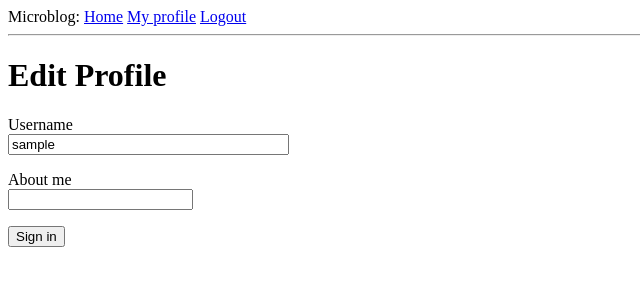
After one commit to DukhDmytro/flask_mega_tutorial, a Flask app: page /edit_profile in a window 1280 px wide. The commit adds this page. Shown: the top 300 px of the page, without its empty margins (0-640 px from the left). Run offline with Flask 2, Linux system fonts and the light colour scheme; the visitor is signed in with stand-in values (Sample User, id 1); data comes from the database, SQL or seed files in the repository.

Commit message:
Chapter 6

```diff
--- a/app/froms.py
+++ b/app/froms.py
@@ -1,6 +1,6 @@
 from flask_wtf import FlaskForm
-from wtforms import StringField, PasswordField, BooleanField, SubmitField
-from wtforms.validators import DataRequired, Email, EqualTo, ValidationError
+from wtforms import StringField, PasswordField, BooleanField, SubmitField, TextAreaField
+from wtforms.validators import DataRequired, Email, EqualTo, ValidationError, Length
 from app.models import User
 
 
@@ -30,3 +30,9 @@ class RegistrationForm(FlaskForm):
         user = User.query.filter_by(username=email.data).first()
         if user is not None:
             raise ValidationError('Please use a different email')
+
+
+class EditProfileForm(FlaskForm):
+    username = StringField('Username', validators=[DataRequired(), ])
+    about_me = StringField('About me', validators=[Length(min=0, max=100), ])
+    submit = SubmitField('Sign in')
--- a/app/models.py
+++ b/app/models.py
@@ -1,4 +1,5 @@
 from datetime import datetime
+from hashlib import md5
 
 from werkzeug.security import generate_password_hash, check_password_hash
 from flask_login import UserMixin
@@ -16,6 +17,8 @@ class User(UserMixin, db.Model):
     username = db.Column(db.String(64), index=True, unique=True)
     email = db.Column(db.String(120), index=True, unique=True)
     password_hash = db.Column(db.String(128))
+    about_me = db.Column(db.String(100))
+    last_seen = db.Column(db.DateTime, default=datetime.utcnow)
     posts = db.relationship('Post', backref='author', lazy='dynamic')
 
     def set_password(self, password: str) -> None:
@@ -23,6 +26,12 @@ class User(UserMixin, db.Model):
 
     def check_password(self, password: str) -> bool:
         return check_password_hash(self.password_hash, password)
+
+    def avatar(self, size: int = 128):
+        digest = md5(self.email.lower().encode('utf-8')).hexdigest()
+        return 'https://www.gravatar.com/avatar/{}?d=identicon&s={}'.format(
+            digest, size
+        )
 
     def __repr__(self):
         return f'<User {self.username}>'
--- a/app/routes.py
+++ b/app/routes.py
@@ -1,10 +1,19 @@
+from datetime import datetime
+
 from flask import render_template, flash, redirect, url_for, request
 from flask_login import current_user, login_user, logout_user, login_required
 from werkzeug.urls import url_parse
 
 from app import app, db
-from .froms import LoginForm, RegistrationForm
+from .froms import LoginForm, RegistrationForm, EditProfileForm
 from .models import User
+
+
+@app.before_request
+def before_request():
+    if current_user.is_authenticated:
+        current_user.last_seen = datetime.utcnow()
+        db.session.commit()
 
 
 @app.route('/')
@@ -69,3 +78,38 @@ def register():
         flash('Congratulations, you are now a registered user!')
         return redirect('login')
     return render_template('register.html', form=form, title='Register')
+
+
+@app.route('/user/<username>')
+@login_required
+def user(username: str):
+    user = User.query.filter_by(username=username).first_or_404()
+    posts = [
+        {
+            'author': user,
+            'body': 'Beautiful day in Portland!'
+        },
+        {
+            'author': user,
+            'body': 'The Avengers movie was so cool!'
+        }
+    ]
+
+    return render_template('user.html', user=user, posts=posts)
+
+
+@app.route('/edit_profile', methods=['GET', 'POST'])
+@login_required
+def edit_profile():
+    form = EditProfileForm()
+    if form.validate_on_submit():
+        current_user.username = form.username.data
+        current_user.about_me = form.about_me.data
+        db.session.commit()
+        flash('Your changes have been saved.')
+        return redirect(url_for('edit_profile'))
+    elif request.method == 'GET':
+        form.username.data = current_user.username
+        form.about_me.data = current_user.about_me
+
+    return render_template('edit_profile.html', form=form)
--- /dev/null
+++ b/app/templates/_post.html
@@ -0,0 +1,6 @@
+<table>
+    <tr valign="top">
+        <td><img src="{{ post.author.avatar(36) }}"></td>
+        <td>{{ post.author.username }} says:<br>{{ post.body }}</td>
+    </tr>
+</table>
--- a/app/templates/base.html
+++ b/app/templates/base.html
@@ -15,6 +15,7 @@
         {% if current_user.is_anonymous %}
         <a href="{{ url_for('login')}}">Login</a>
         {% else %}
+        <a href="{{ url_for('user', username=current_user.username)}}">My profile</a>
         <a href="{{ url_for('logout')}}">Logout</a>
         {% endif %}
     </div>
--- /dev/null
+++ b/app/templates/edit_profile.html
@@ -0,0 +1,23 @@
+{% extends "base.html" %}
+
+{% block content %}
+    <h1>Edit Profile</h1>
+    <form action="" method="post">
+        {{ form.hidden_tag() }}
+        <p>
+            {{ form.username.label }}<br>
+            {{ form.username(size=32) }}<br>
+            {% for error in form.username.errors %}
+            <span style="color: red;">[{{ error }}]</span>
+            {% endfor %}
+        </p>
+        <p>
+            {{ form.about_me.label }}<br>
+            {{ form.about_me(cols=50, rows=4) }}<br>
+            {% for error in form.about_me.errors %}
+            <span style="color: red;">[{{ error }}]</span>
+            {% endfor %}
+        </p>
+        <p>{{ form.submit() }}</p>
+    </form>
+{% endblock %}
```
Also changed, not shown: app/templates/user.html (added, +21 -0 lines), migrations/versions/c47c6d31694c_.py (added, +30 -0 lines).
